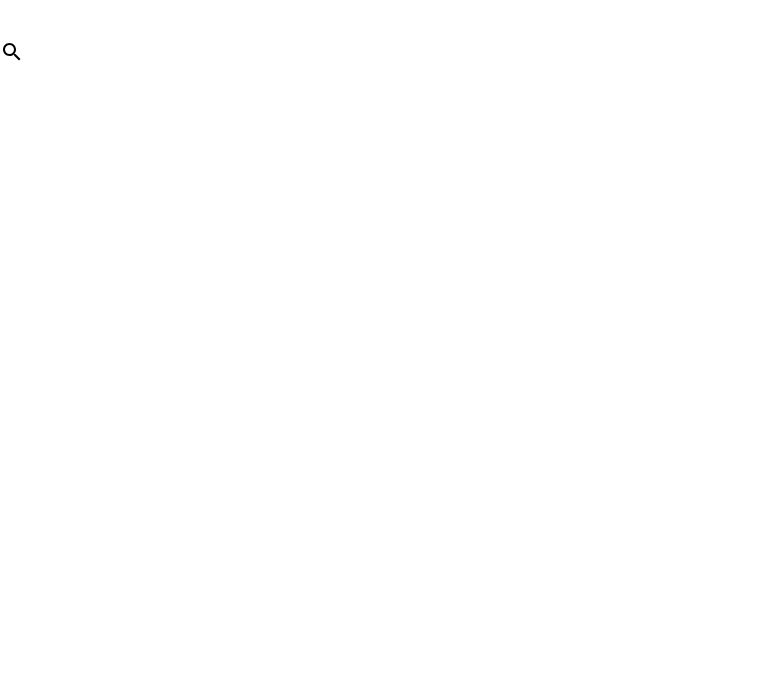
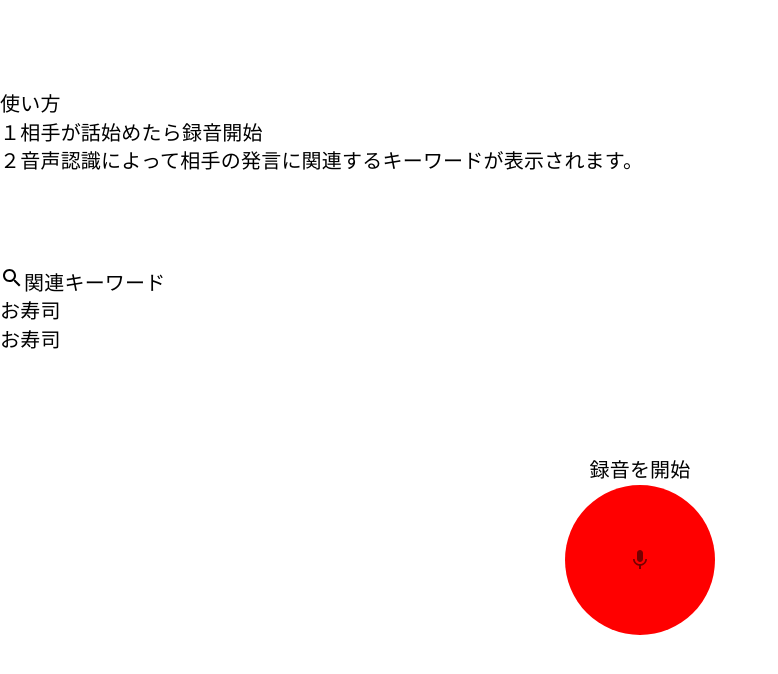
Before and after one commit to jack-app/jackHack2021_C, a React (Create React App) app in the folder front/: page /record_sound in a window 1280 px wide. Shown: the top 674 px of the page, without its empty margins (0-778 px from the left). Built offline with nearby package versions, Linux system fonts and the light colour scheme.

Commit message:
録音ページ作りました

```diff
--- a/front/src/container/RecordPage/index.tsx
+++ b/front/src/container/RecordPage/index.tsx
@@ -1,20 +1,24 @@
 import React, { memo } from 'react';
 import ContentWrapper from "components/atoms/ContentWrapper";
-import { Typography, Grid, Button, makeStyles} from "@material-ui/core";
+import { Typography, Grid, IconButton, makeStyles} from "@material-ui/core";
 import SearchIcon from '@material-ui/icons/Search';
+import MicIcon from '@material-ui/icons/Mic';
 const useStyles = makeStyles((theme) => ({
   button: {
+  width:"150px",
+  height:"150px",
       borderRadius: "",
-      backgroundColor: ""
+      backgroundColor:"red"
   },
   text: {
+      fontSize:"20px",
       color: ""
   },
   expSection: {
-      margin: "px 0"
+      margin: "90px 0"
   },
   buttonSection: {
-      margin: "px 0"
+      margin: "100px 0"
   }
 }));
 
@@ -28,8 +32,9 @@ const RecordPage: React.FC = () => {
                         variant="body2"
                         align="left"
                         className={classes.text}>
-                        <br/>
-                        <br/>
+                      使い方<br/>
+                        １相手が話始めたら録音開始<br/>
+                        ２音声認識によって相手の発言に関連するキーワードが表示されます。<br/>
                     </Typography>
                 </div>
                 <div className={classes.expSection}>
@@ -37,9 +42,9 @@ const RecordPage: React.FC = () => {
                         variant="body2"
                         align="left"
                         className={classes.text}>
-                        <SearchIcon/><br/>
-                        <br/>
-                        <br/>
+                        <SearchIcon/>関連キーワード<br/>
+                        お寿司<br/>
+                        お寿司<br/>
                     </Typography>
                 </div>
                 <div className={classes.buttonSection}>
@@ -47,11 +52,11 @@ const RecordPage: React.FC = () => {
                         variant="body1"
                         align="center"
                         className={classes.text}>
-
+                        録音を開始
                     </Typography>
-                    <Button className={classes.button}>
-
-                    </Button>
+                    <IconButton className={classes.button}>
+                      <MicIcon/>
+                    </IconButton>
                 </div>
             </ContentWrapper>
         </>
```
